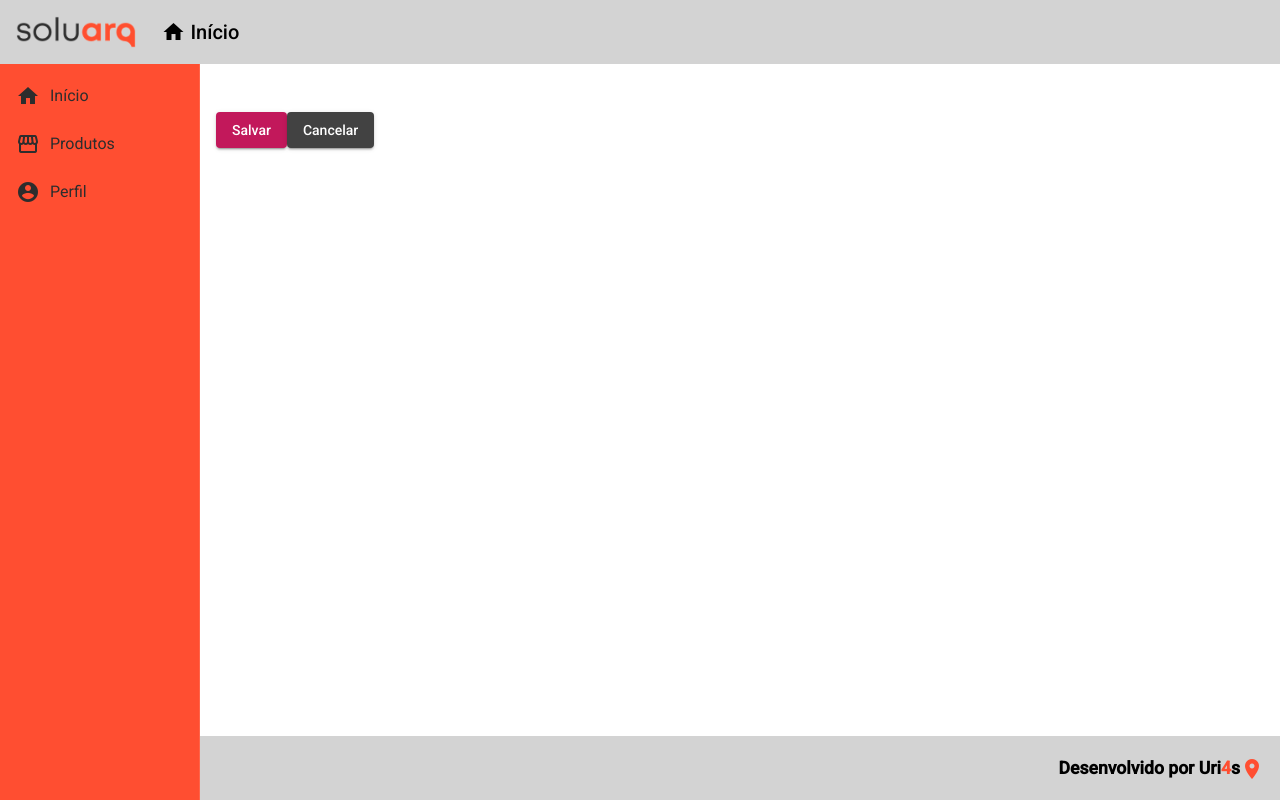
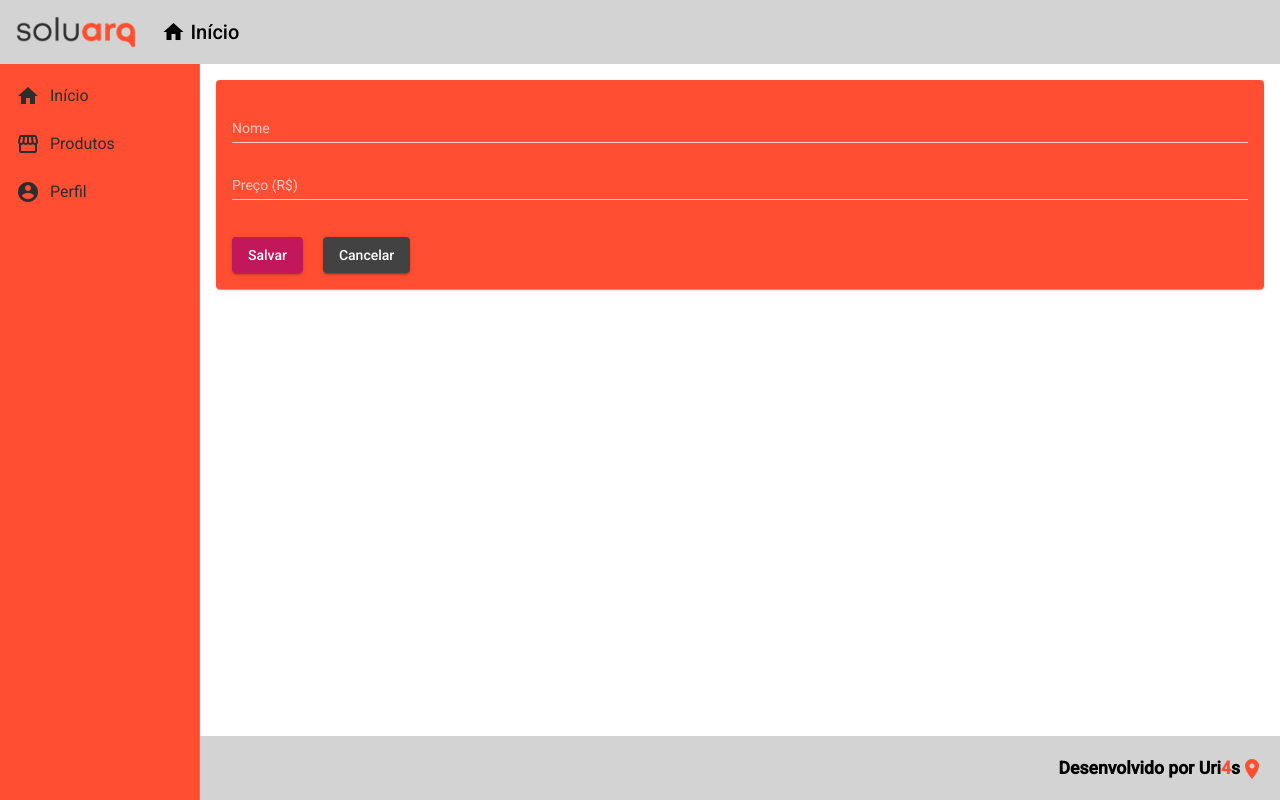
Before and after one commit to Urias01/AprendendoAngular, an Angular app in the folder frontend/: page /products/create in a window 1280 px wide. Built offline with nearby package versions, Linux system fonts and the light colour scheme.

Commit message:
Aula formulario

```diff
--- a/frontend/src/app/components/product/product-create/product-create.component.css
+++ b/frontend/src/app/components/product/product-create/product-create.component.css
@@ -0,0 +1,13 @@
+.gform{
+    background-color: #ff4e31;
+}
+
+form {
+    display: flex;
+    flex-direction: column;
+}
+
+button {
+    margin-top: 20px;
+    margin-right: 20px;
+}
--- a/frontend/src/app/components/product/product-create/product-create.component.html
+++ b/frontend/src/app/components/product/product-create/product-create.component.html
@@ -1,9 +1,29 @@
-<p>product-create works!</p>
+<mat-card class="gform">
 
-<button  mat-raised-button (click)="createProduct()" color="primary">
-    Salvar
-</button>
+    <mat-card-title>
 
-<button  mat-raised-button (click)="cancel()">
-    Cancelar
-</button>
+    </mat-card-title>
+
+    <form>
+
+        <mat-form-field>
+            <input class="input" matInput placeholder="Nome"
+                [(ngModel)]="product.name" name="name">
+        </mat-form-field>
+
+        <mat-form-field>
+            <input matInput placeholder="Preço (R$)"
+                [(ngModel)]="product.price" name="price">
+        </mat-form-field>
+
+    </form>
+
+    <button mat-raised-button (click)="createProduct()" color="primary">
+        Salvar
+    </button>
+
+    <button mat-raised-button (click)="cancel()">
+        Cancelar
+    </button>
+
+</mat-card>
--- a/frontend/src/app/components/product/product-create/product-create.component.ts
+++ b/frontend/src/app/components/product/product-create/product-create.component.ts
@@ -11,8 +11,8 @@
 export class ProductCreateComponent implements OnInit {
 
   product: Product = {
-    name: 'Produto de TEste',
-    price: 15.2
+    name: '',
+    price: null!
   }
   constructor(private ProductService: ProductService,
       private router: Router) { }
```
Also changed, not shown: frontend/src/app/app.module.ts (+7 -1 lines), 1 other file (tests, documents, lock files or other folders).
